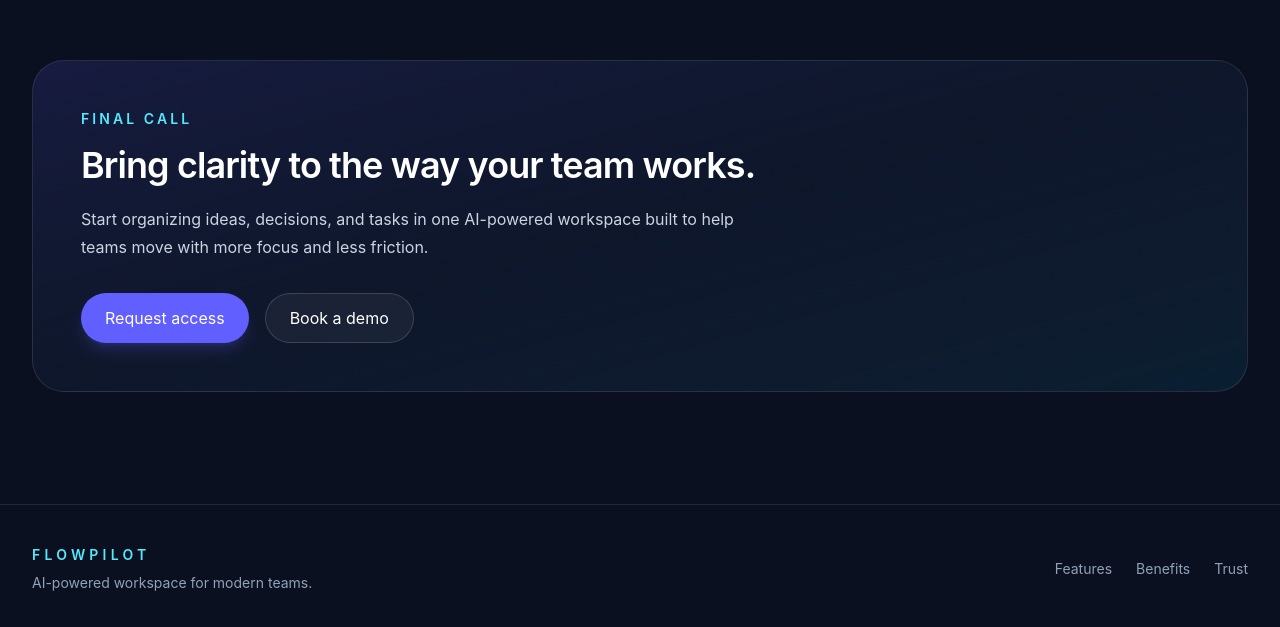
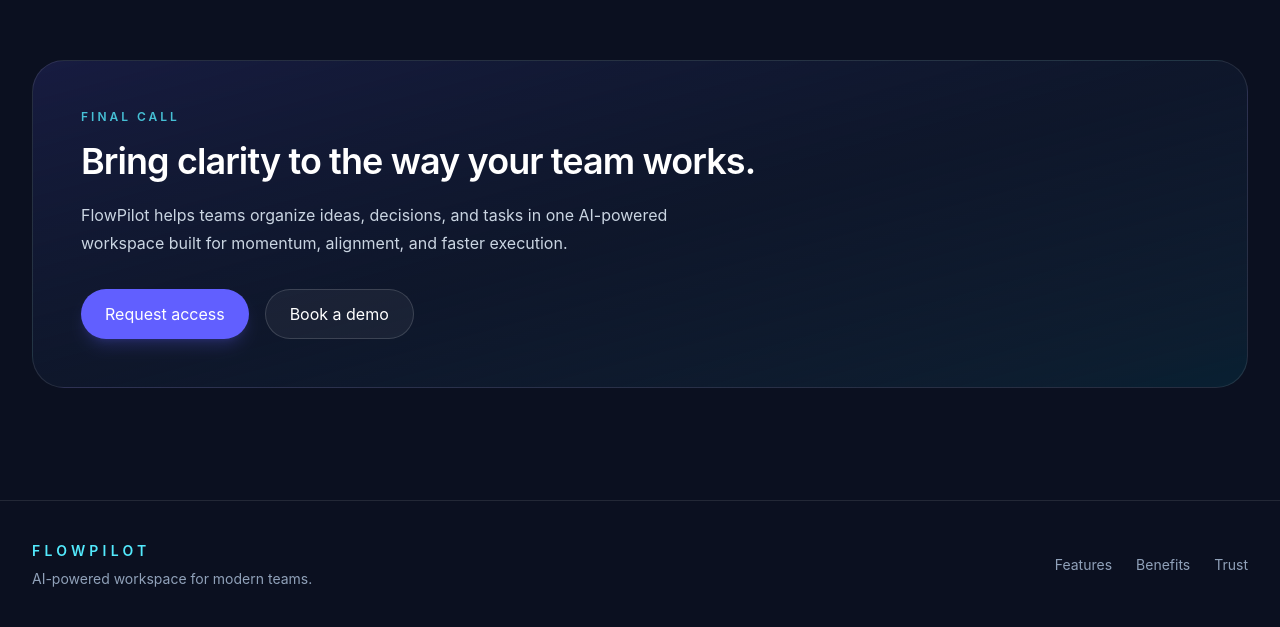
Before and after one commit to Mariana0908/flowpilot-landing-page, a React (Vite) app: page / in a window 1280 px wide. Shown: the part 2886-3513 px from the top of the page. Built offline with nearby package versions, Linux system fonts and the light colour scheme.

Commit message:
feat: add final CTA section to complete landing page flow

```diff
--- a/src/components/sections/FinalCTA.tsx
+++ b/src/components/sections/FinalCTA.tsx
@@ -6,17 +6,22 @@ export function FinalCTA() {
   return (
     <Section className="pb-24">
       <Container>
-        <div className="overflow-hidden rounded-[2rem] border border-white/10 bg-gradient-to-br from-indigo-500/15 via-slate-900 to-cyan-500/10 p-8 sm:p-10 lg:p-12">
+        <div className="relative overflow-hidden rounded-[2rem] border border-white/10 bg-gradient-to-br from-indigo-500/15 via-slate-900 to-cyan-500/10 p-8 sm:p-10 lg:p-12">
+          <div className="absolute inset-0 -z-10 bg-[radial-gradient(circle_at_top_right,rgba(34,211,238,0.18),transparent_25%),radial-gradient(circle_at_bottom_left,rgba(99,102,241,0.16),transparent_30%)]" />
+
           <div className="max-w-3xl">
-            <p className="text-sm font-semibold uppercase tracking-[0.22em] text-cyan-300">
+            <p className="text-xs font-semibold uppercase tracking-[0.25em] text-cyan-300/80">
               Final call
             </p>
+
             <h2 className="mt-4 text-3xl font-semibold tracking-tight text-white sm:text-4xl">
               Bring clarity to the way your team works.
             </h2>
+
             <p className="mt-5 max-w-2xl text-base leading-7 text-slate-300">
-              Start organizing ideas, decisions, and tasks in one AI-powered
-              workspace built to help teams move with more focus and less friction.
+              FlowPilot helps teams organize ideas, decisions, and tasks in one
+              AI-powered workspace built for momentum, alignment, and faster
+              execution.
             </p>
 
             <div className="mt-8 flex flex-col gap-4 sm:flex-row">
```
